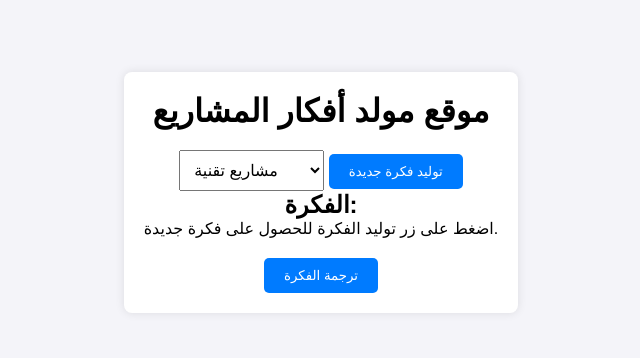
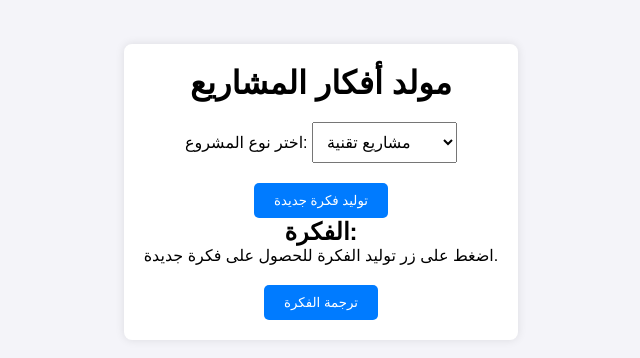
Before and after one commit to modk873/ideagene, a plain HTML site: page index.html in a window 1280 px wide. Shown: the part 208-566 px from the top of the page, without its empty margins (319-959 px from the left). Drawn offline with Linux system fonts and the light colour scheme.

Commit message:
Update index.html

```diff
--- a/index.html
+++ b/index.html
@@ -3,23 +3,27 @@
 <head>
     <meta charset="UTF-8">
     <meta name="viewport" content="width=device-width, initial-scale=1.0">
-    <title>موقع مولد أفكار المشاريع</title>
+    <title>مولد أفكار المشاريع</title>
     <link rel="stylesheet" href="style.css">
 </head>
 <body>
     <div class="container">
-        <h1>موقع مولد أفكار المشاريع</h1>
-        <select id="category-select">
-            <option value="tech">مشاريع تقنية</option>
-            <option value="mobile">تطبيقات موبايل</option>
-            <option value="product">منتجات جديدة</option>
-        </select>
+        <h1>مولد أفكار المشاريع</h1>
+        <div class="select-container">
+            <label for="category-select">اختر نوع المشروع:</label>
+            <select id="category-select">
+                <option value="tech">مشاريع تقنية</option>
+                <option value="mobile">تطبيقات موبايل</option>
+                <option value="product">منتجات جديدة</option>
+            </select>
+        </div>
         <button id="generate-btn">توليد فكرة جديدة</button>
         <div id="idea-container">
             <h2>الفكرة:</h2>
             <p id="idea-text">اضغط على زر توليد الفكرة للحصول على فكرة جديدة.</p>
         </div>
         <button id="translate-btn">ترجمة الفكرة</button>
+        <div id="translation-result"></div>
     </div>
 
     <script src="script.js"></script>
```
